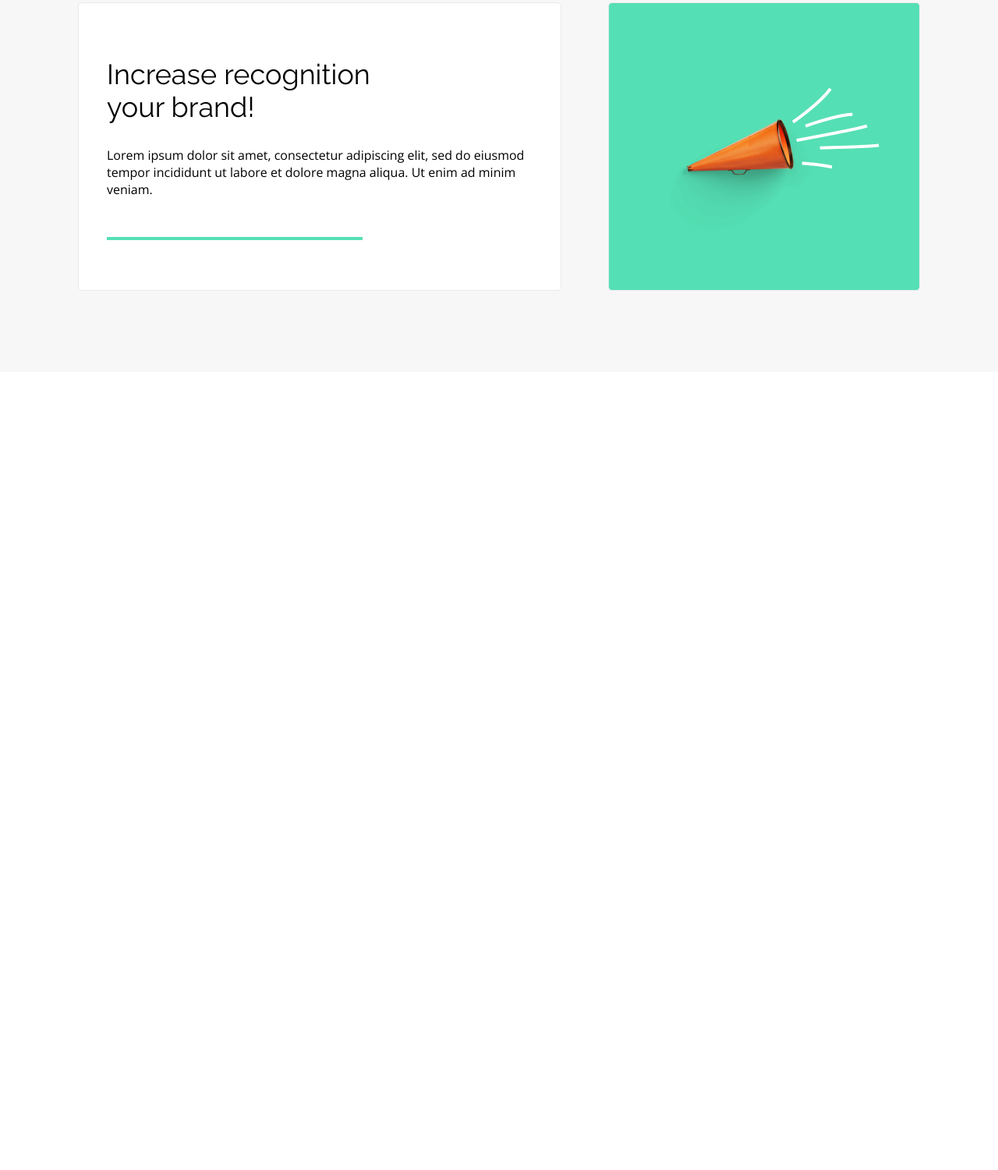
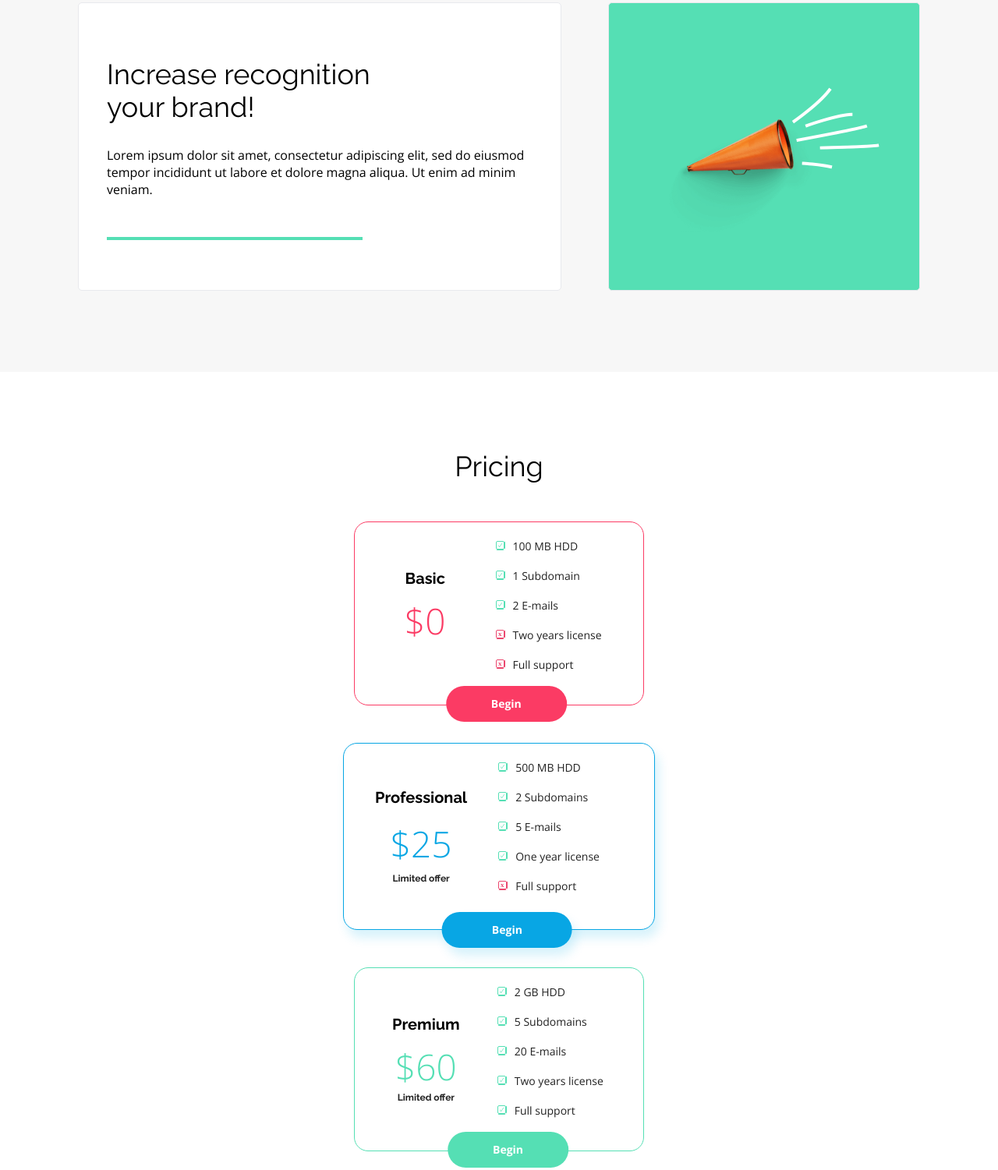
Before and after one commit to koczooR/BestShop, a plain HTML site: page index.html in a window 1280 px wide. Shown: the part 2205-3706 px from the top of the page at 78% size. Before the commit the page ends 2682 px from the top, so only its background shows below. Drawn offline with Linux system fonts and the light colour scheme.

Commit message:
RWD dla sekcji Pricing

```diff
--- a/css/style.css
+++ b/css/style.css
@@ -343,32 +343,32 @@ a {
     margin-bottom: 37px;
 } */
 
-.pricing {
+/* .pricing {
     background: var(--color-white);
     padding: 100px 0 155px 0;
     display: flex;
     flex-direction: column;
     justify-content: center;
     align-items: center;
-}
+} */
 
-.container > h2 {
+/* .container > h2 {
     text-align: center;
     font-family: var(--font-raleway);
     font-weight: 400;
     font-size: 36px;
     line-height: 42px;
     color: var(--color-black);
-}
+} */
 
-.pricing_boxes {
+/* .pricing_boxes {
     display: flex;
     align-items: center;
     justify-content: center;
     margin-top: 50px;
-}
+} */
 
-.pricing_box {
+/* .pricing_box {
     background: var(--color-white);
     border: 1px solid var(--color-redish);
     border-radius: 18px;
@@ -376,60 +376,60 @@ a {
     display: flex;
     flex-direction: column;
     align-items: center;
-}
+} */
 
-.pricing_title {
+/* .pricing_title {
     margin-top: 34px;
     margin-bottom: 60px;
     text-align: center;
-}
+} */
 
-.pricing_type {
+/* .pricing_type {
     font-family: var(--font-raleway);
     font-size: 20px;
     font-weight: 700;
     color: var(--color-black);
-}
+} */
 
-.pricing_price {
+/* .pricing_price {
     font-weight: 300;
     font-size: 46px;
     color: var(--color-redish);
     margin-top: 14px;
     line-height: 60px;
-}
+} */
 
-.limited {
+/* .limited {
     font-family: var(--font-raleway);
     font-weight: 700;
     font-size: 12px;
     margin-top: 5px;
-}
+} */
 
-.pricing_list {
+/* .pricing_list {
     text-align: center;
-}
+} */
 
-.pricing_item {
+/* .pricing_item {
     font-size: 14px;
     font-weight: 400;
     margin-bottom: 20px;
-}
+} */
 
-.pricing_item::before {
+/* .pricing_item::before {
     content: '';
     width: 11px;
     height: 11px;
     background-image: url(../assets/Ckechmark-1.svg);
     display: inline-block;
     margin-right: 10px;
-}
+} */
 
-.pricing_item--false::before {
+/* .pricing_item--false::before {
     background-image: url(../assets/Close.svg);
-}
+} */
 
-.pricing_btn {
+/* .pricing_btn {
     padding: 16px 57px;
     background: var(--color-redish);
     border-radius: 23px;
@@ -438,45 +438,45 @@ a {
     font-weight: 700;
     position: relative;
     bottom: -25px;
-}
+} */
 
-.pricing_box--basic .pricing_price {
+/* .pricing_box--basic .pricing_price {
     margin-bottom: 17px;
-}
+} */
 
-.pricing_box--professional {
+/* .pricing_box--professional {
     width: 400px;
     margin: 0 60px;
     border: 1px solid #07ACE6;
     box-shadow: 5px 10px 27px #07ACE629;
-}
+} */
 
-.pricing_box--professional .pricing_price {
+/* .pricing_box--professional .pricing_price {
     color: #07ACE6;
     line-height: 70px;
-}
+} */
 
-.pricing_btn--professional {
+/* .pricing_btn--professional {
     background: #07ACE6;
     box-shadow: 5px 10px 14px #07ACE629;
     padding: 16px 65px;
-}
+} */
 
-.pricing_box--professional .pricing_item {
+/* .pricing_box--professional .pricing_item {
     margin-bottom: 25px;
-}
+} */
 
-.pricing_box--premium {
+/* .pricing_box--premium {
     border: 1px solid var(--color-green);
-}
+} */
 
-.pricing_box--premium .pricing_price {
+/* .pricing_box--premium .pricing_price {
     color: var(--color-green);
-}
+} */
 
-.pricing_btn--premium {
+/* .pricing_btn--premium {
     background: var(--color-green);
-}
+} */
 
 .contact_container {
     max-width: 900px;
--- a/index.html
+++ b/index.html
@@ -98,7 +98,7 @@
         </div>
     </section>
 
-    <!-- <section class="pricing" id="prices">
+    <section class="pricing" id="prices">
         <div class="container">
             <h2>Pricing</h2>
             <div class="pricing_boxes">
@@ -148,7 +148,7 @@
                 </div>
             </div>
         </div>
-    </section> -->
+    </section>
 
     <!-- <section class="contact" id="contact">
         <div class="container contact_container">
--- a/scss/elements/_pricing.scss
+++ b/scss/elements/_pricing.scss
@@ -0,0 +1,185 @@
+.pricing {
+    background: $color-white;
+    padding: 6.25rem 0 10rem 0;
+    display: flex;
+    flex-direction: column;
+    justify-content: center;
+    align-items: center;
+
+    .container {
+        > h2 {
+            text-align: center;
+            font-family: $font-raleway;
+            font-weight: 400;
+            font-size: 2.25rem;
+            line-height: 2.625rem;
+            color: $color-black;
+        }
+    }
+
+    &_boxes {
+        display: flex;
+        align-items: center;
+        justify-content: center;
+        margin-top: 3.125rem;
+    }
+
+    &_box {
+        background: $color-white;
+        border: 1px solid $color-redish;
+        border-radius: 1.125rem;
+        width: 23.25rem;
+        display: flex;
+        flex-direction: column;
+        align-items: center;
+    }
+
+    &_title {
+        margin-top: 2.125rem;
+        margin-bottom: 3.75rem;
+        text-align: center;
+    }
+
+    &_type {
+        font-family: $font-raleway;
+        font-size: 1.25rem;
+        font-weight: 700;
+        color: $color-black;
+    }
+
+    &_price {
+        font-weight: 300;
+        font-size: 2.875rem;
+        color: $color-redish;
+        margin-top: 0.875rem;
+        line-height: 3.75rem;
+    }
+
+    .limited {
+        font-family: $font-raleway;
+        font-weight: 700;
+        font-size: 0.75rem;
+        margin-top: 0.25rem;
+    }
+
+    &_list {
+        text-align: center;
+    }
+
+    &_item {
+        font-size: 0.875rem;
+        font-weight: 400;
+        margin-bottom: 1.25rem;
+
+        &::before {
+            content: '';
+            width: 0.75rem;
+            height: 0.75rem;
+            background-image: url(../assets/Ckechmark-1.svg);
+            display: inline-block;
+            margin-right: 0.625rem;
+        }
+    }
+
+    .pricing_item--false::before {
+        background-image: url(../assets/Close.svg);
+    }
+
+    &_btn {
+        padding: 1rem 3.625rem;
+        background: $color-redish;
+        border-radius: 23px;
+        color: $color-white;
+        font-size: 0.875rem;
+        font-weight: 700;
+        position: relative;
+        bottom: -1.5rem;
+    }
+
+    .pricing_box--basic .pricing_price {
+        margin-bottom: 1rem;
+    }
+
+    .pricing_box--professional {
+        width: 25rem;
+        margin: 0 3.75rem;
+        border: 1px solid $color-primary;
+        box-shadow: $box-shadow;
+
+        .pricing_price {
+            color: $color-primary;
+            line-height: 4.375rem;
+        }
+
+        .pricing_btn--professional {
+            background: $color-primary;
+            box-shadow: $box-shadow;
+            padding: 1rem 4rem;
+        }
+    }
+
+    .pricing_box--professional .pricing_item {
+        margin-bottom: 1.5rem;
+    }
+
+    .pricing_box--premium {
+        border: 1px solid $color-green;
+
+        .pricing_price {
+            color: $color-green;
+        }
+
+        .pricing_btn--premium {
+            background: $color-green;
+        }
+    }
+
+    @media (max-width: $breakpoint-lg) {
+        .pricing_boxes {
+            flex-direction: column;
+        }
+
+        .pricing_box {
+            flex-direction: row;
+            justify-content: space-between;
+            margin-bottom: 3rem;
+        }
+
+        .pricing_btn {
+            top: 7.25rem;
+            left: -50%;
+            transform: translateX(-25%);
+        }
+
+        .pricing_btn--professional {
+            top: 7.5rem;
+            transform: translateX(-20%);
+        }
+
+        .pricing_title {
+            margin: auto 4rem;
+        }
+
+        .pricing_list {
+            margin-bottom: 1.5rem;
+        }
+
+        .pricing_item {
+            margin-top: 1.5rem;
+            width: 10rem;
+            text-align: left;
+        }
+
+        .pricing_box--professional {
+            > .pricing_title {
+                margin: auto 2.5rem;
+            }
+        }
+
+        .pricing_box--premium {
+            > .pricing_title {
+                margin: auto 3rem;
+            }
+        }
+    }
+}
--- a/scss/variables/_variables.scss
+++ b/scss/variables/_variables.scss
@@ -2,6 +2,7 @@ $font-raleway: 'Raleway', sans-serif;
 $font-open-sans: 'OpenSans', sans-serif;
 
 $border-radius: 40px;
+$box-shadow: 5px 10px 14px #07ACE629;
 
 $breakpoint-sm: 790px;
 $breakpoint-md: 1025px;
```
Also changed, not shown: css/main.css, 1 other file.
